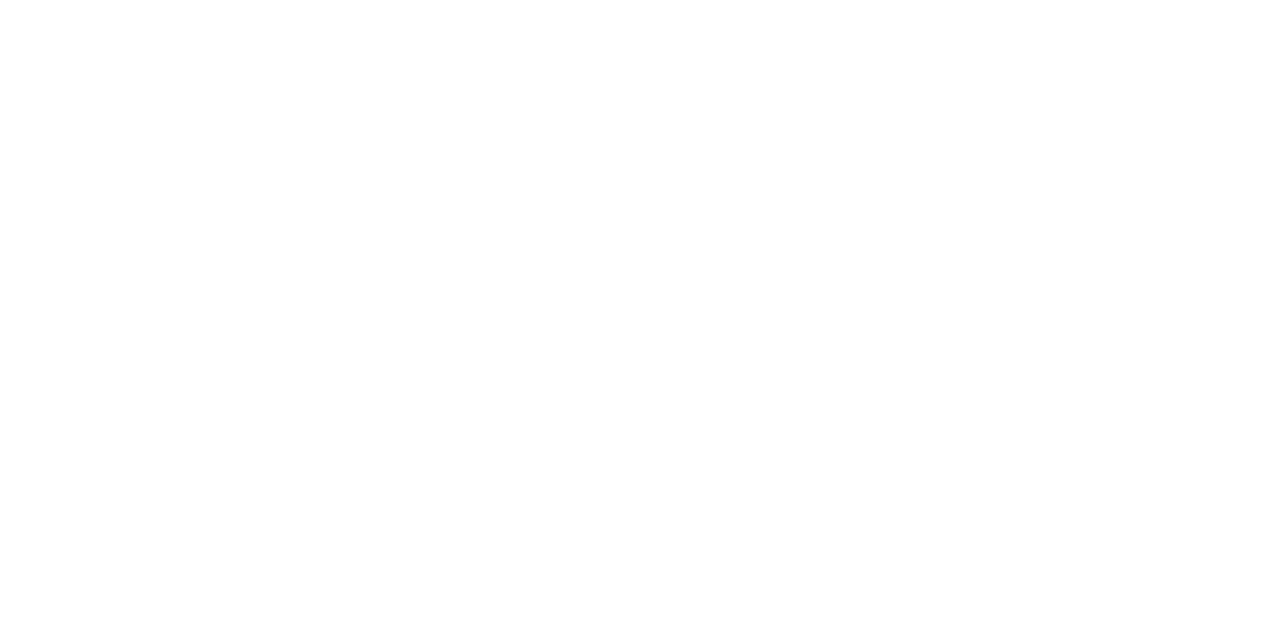
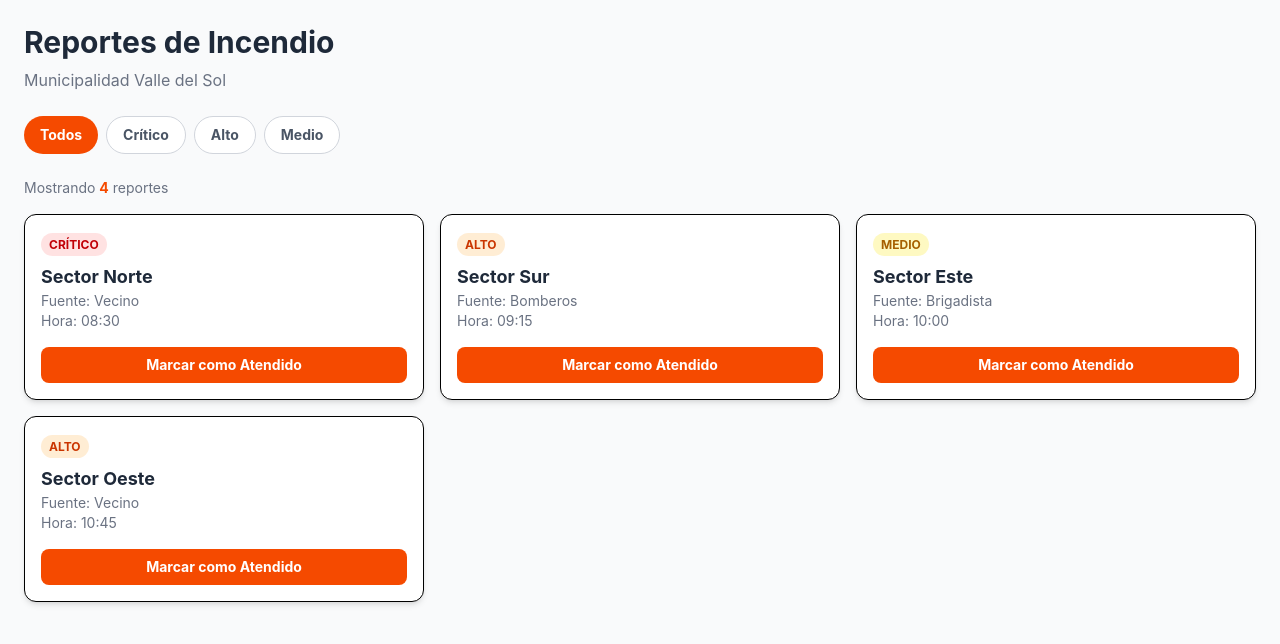
Before and after one commit to Rodri1988/Proyecto-Municipalidad-Valle-del-Sol, a React (Vite) app in the folder Sigi_Front/: page /reportes in a window 1280 px wide. Before the commit this address had no page. Shown: the top 644 px of the page. Built offline with nearby package versions, Linux system fonts and the light colour scheme.

Commit message:
Creacion de Reportes

```diff
--- a/Sigi_Front/src/App.jsx
+++ b/Sigi_Front/src/App.jsx
@@ -1,6 +1,7 @@
 import { BrowserRouter, Routes, Route, Navigate } from 'react-router-dom';
 import Login from './pages/Login';
 import Register from './pages/Register';
+import Reportes from './pages/Reportes';
 
 function App() {
   return (
@@ -10,7 +11,10 @@ function App() {
         <Route path="/login" element={<Login />} />
         <Route path="/registro" element={<Register />} />
 
-        {/* Redirección por defecto al login si entran a la raíz */}
+        {/* Actividad Hooks */}
+        <Route path="/reportes" element={<Reportes />} />
+
+        {/* Redirección por defecto al login */}
         <Route path="/" element={<Navigate to="/login" replace />} />
       </Routes>
     </BrowserRouter>
--- /dev/null
+++ b/Sigi_Front/src/components/ReporteIncendioCard.jsx
@@ -0,0 +1,39 @@
+import { useState } from 'react';
+
+export default function ReporteIncendioCard({ reporte, onAtendido }) {
+  const [atendido, setAtendido] = useState(false);
+
+  const handleAtendido = () => {
+    setAtendido(true);
+    onAtendido(reporte.id);
+  };
+
+  return (
+    <div className={`border rounded-xl p-4 shadow-md transition-all ${
+      atendido ? 'bg-gray-100 opacity-60' : 'bg-white'
+    }`}>
+
+      {/* Nivel de riesgo */}
+      <span className={`text-xs font-bold px-2 py-1 rounded-full ${
+        reporte.nivelRiesgo === 'crítico' ? 'bg-red-100 text-red-700' :
+        reporte.nivelRiesgo === 'alto'    ? 'bg-orange-100 text-orange-700' :
+        'bg-yellow-100 text-yellow-700'
+      }`}>
+        {reporte.nivelRiesgo.toUpperCase()}
+      </span>
+
+      <h3 className="text-lg font-bold text-gray-800 mt-2">{reporte.sector}</h3>
+      <p className="text-sm text-gray-500">Fuente: {reporte.fuente}</p>
+      <p className="text-sm text-gray-500">Hora: {reporte.hora}</p>
+
+      <button
+        onClick={handleAtendido}
+        disabled={atendido}
+        className="mt-4 w-full py-2 rounded-lg text-sm font-bold text-white transition-all
+          bg-orange-600 hover:bg-orange-700 disabled:bg-gray-400 disabled:cursor-not-allowed"
+      >
+        {atendido ? '✓ Atendido' : 'Marcar como Atendido'}
+      </button>
+    </div>
+  );
+}
--- /dev/null
+++ b/Sigi_Front/src/pages/Reportes.jsx
@@ -0,0 +1,108 @@
+import { useState, useEffect } from 'react';
+import ReporteIncendioCard from '../components/ReporteIncendioCard';
+
+// Datos iniciales hardcodeados (simulando lo que vendría de la API)
+const reportesIniciales = [
+  { id: 1, sector: 'Sector Norte', nivelRiesgo: 'crítico', fuente: 'Vecino', hora: '08:30' },
+  { id: 2, sector: 'Sector Sur',   nivelRiesgo: 'alto',    fuente: 'Bomberos', hora: '09:15' },
+  { id: 3, sector: 'Sector Este',  nivelRiesgo: 'medio',   fuente: 'Brigadista', hora: '10:00' },
+  { id: 4, sector: 'Sector Oeste', nivelRiesgo: 'alto',    fuente: 'Vecino', hora: '10:45' },
+];
+
+export default function Reportes() {
+  // ── useState ──────────────────────────────────────────────
+  const [reportes, setReportes]       = useState(reportesIniciales);
+  const [filtroNivel, setFiltroNivel] = useState('todos');
+  const [loading, setLoading]         = useState(true);
+
+  // ── useEffect 1: simula carga inicial ─────────────────────
+  useEffect(() => {
+    setTimeout(() => {
+      setLoading(false);
+    }, 1500);
+  }, []);
+
+  // ── useEffect 2: simula nuevo reporte cada 5 segundos ─────
+  useEffect(() => {
+    const niveles = ['alto', 'crítico', 'medio'];
+    const sectores = ['Sector Centro', 'Cerro Alto', 'Villa Verde', 'Parque Industrial'];
+    const fuentes = ['Vecino', 'Bomberos', 'Brigadista', 'Cámara'];
+
+    const intervalo = setInterval(() => {
+      const nuevoReporte = {
+        id: Date.now(),
+        sector: sectores[Math.floor(Math.random() * sectores.length)],
+        nivelRiesgo: niveles[Math.floor(Math.random() * niveles.length)],
+        fuente: fuentes[Math.floor(Math.random() * fuentes.length)],
+        hora: new Date().toLocaleTimeString('es-CL', { hour: '2-digit', minute: '2-digit' }),
+      };
+      setReportes(prev => [nuevoReporte, ...prev]);
+    }, 60000);
+
+    // Limpieza: detiene el intervalo cuando el componente se desmonta
+    return () => clearInterval(intervalo);
+  }, []);
+
+  // ── Marcar como atendido: mueve al final ──────────────────
+  const handleAtendido = (id) => {
+    setReportes(prev => {
+      const atendido = prev.find(r => r.id === id);
+      const resto    = prev.filter(r => r.id !== id);
+      return [...resto, atendido];
+    });
+  };
+
+  // ── Filtro por nivel de riesgo ────────────────────────────
+  const reportesFiltrados = reportes.filter(r =>
+    filtroNivel === 'todos' ? true : r.nivelRiesgo === filtroNivel
+  );
+
+  // ── Render ────────────────────────────────────────────────
+  if (loading) return (
+    <div className="flex justify-center items-center h-screen">
+      <p className="text-orange-600 font-bold text-xl">Cargando reportes...</p>
+    </div>
+  );
+
+  return (
+    <div className="min-h-screen bg-gray-50 p-6">
+      <h1 className="text-3xl font-bold text-gray-800 mb-2">
+        Reportes de Incendio
+      </h1>
+      <p className="text-gray-500 mb-6">Municipalidad Valle del Sol</p>
+
+      {/* Filtros */}
+      <div className="flex gap-2 mb-6">
+        {['todos', 'crítico', 'alto', 'medio'].map(nivel => (
+          <button
+            key={nivel}
+            onClick={() => setFiltroNivel(nivel)}
+            className={`px-4 py-2 rounded-full text-sm font-bold transition-all ${
+              filtroNivel === nivel
+                ? 'bg-orange-600 text-white'
+                : 'bg-white text-gray-600 border border-gray-300 hover:border-orange-400'
+            }`}
+          >
+            {nivel.charAt(0).toUpperCase() + nivel.slice(1)}
+          </button>
+        ))}
+      </div>
+
+      {/* Total de reportes */}
+      <p className="text-sm text-gray-500 mb-4">
+        Mostrando <span className="font-bold text-orange-600">{reportesFiltrados.length}</span> reportes
+      </p>
+
+      {/* Lista de tarjetas */}
+      <div className="grid grid-cols-1 sm:grid-cols-2 lg:grid-cols-3 gap-4">
+        {reportesFiltrados.map(reporte => (
+          <ReporteIncendioCard
+            key={reporte.id}
+            reporte={reporte}
+            onAtendido={handleAtendido}
+          />
+        ))}
+      </div>
+    </div>
+  );
+}
```
